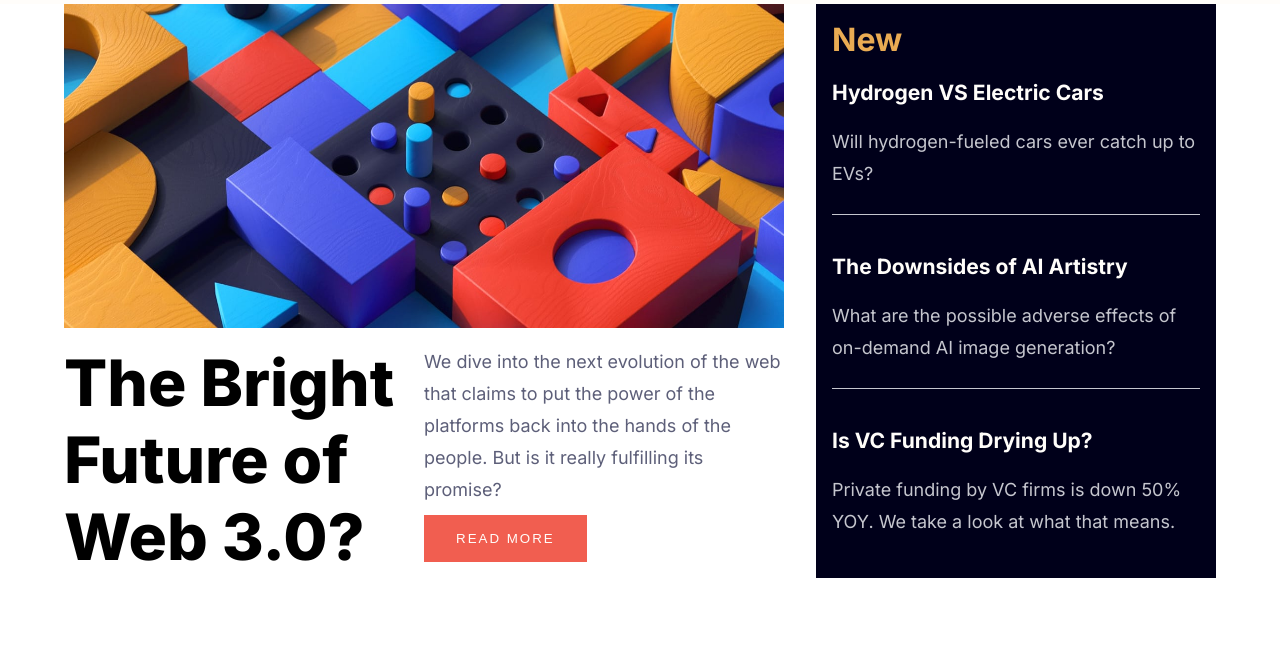
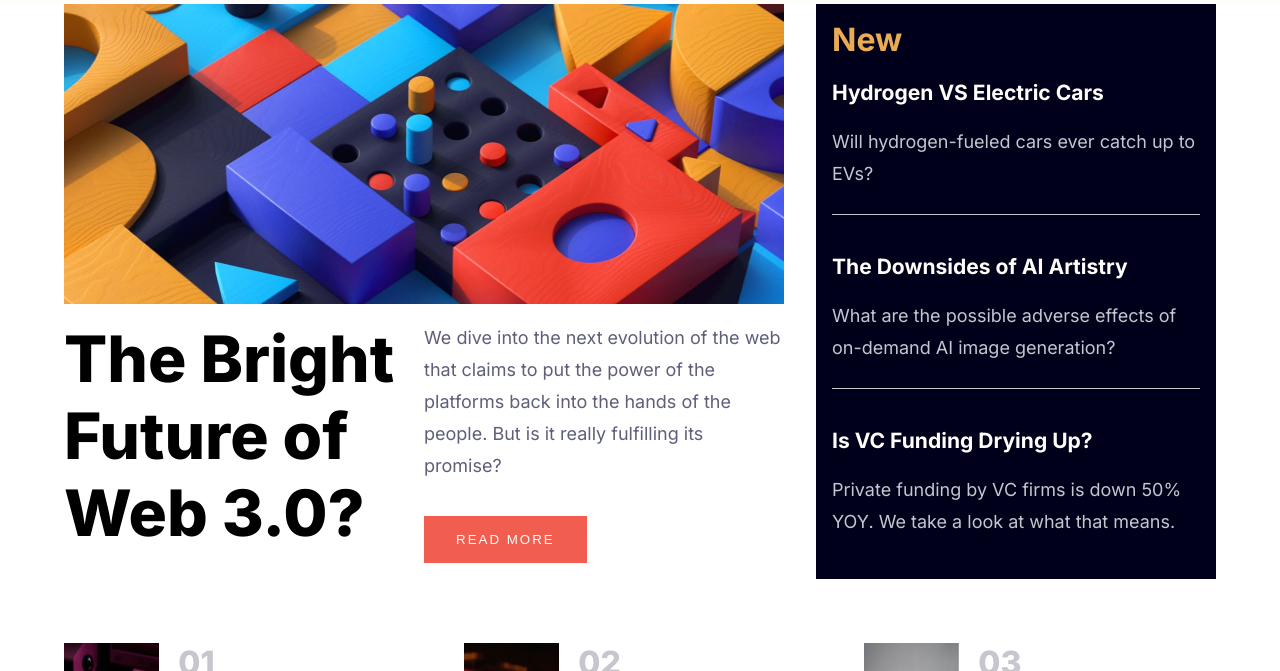
Before and after one commit to fersrm/pagina_ejemplo, a plain HTML site: page index.html in a window 1280 px wide. Shown: the part 76-747 px from the top of the page. Drawn offline with Linux system fonts and the light colour scheme.

Commit message:
correcion grid

```diff
--- a/style.css
+++ b/style.css
@@ -246,10 +246,10 @@ footer{
     .contenedor{
         max-width: 1440px;
         grid-template-columns: 1fr 400px;
-        grid-template-rows: 1fr 150px;
+        grid-template-rows: 1fr 170px;
         gap: 2rem;
+        row-gap: 4rem;
         grid-template-areas:
-            "primera segunda"
             "primera segunda"
             "tercera tercera";
     }
@@ -260,7 +260,7 @@ footer{
     .primera{
         display: grid;
         grid-template-columns: 1fr 1fr;
-        grid-template-rows: 1fr 250px;
+        grid-template-rows: 1fr;
         grid-template-areas:
         "img img"
         "titulo parrafo";
@@ -271,19 +271,12 @@ footer{
         font-size: 3rem;
         font-weight: 800;
     }
-    .texto {
-        position: relative;
-        grid-area: parrafo;
-    }
-    .primera button{
-        position: absolute;
-        bottom: 0;
-    }
+    .texto { grid-area: parrafo;}
+
     .segunda p,.primera p,.tercera p{
         line-height: 2rem;
     }
     .tercera{
-        margin-top: 4rem;
         gap:3rem;
         grid-template-columns: repeat(3,1fr);
         grid-template-rows: 1fr;
```
